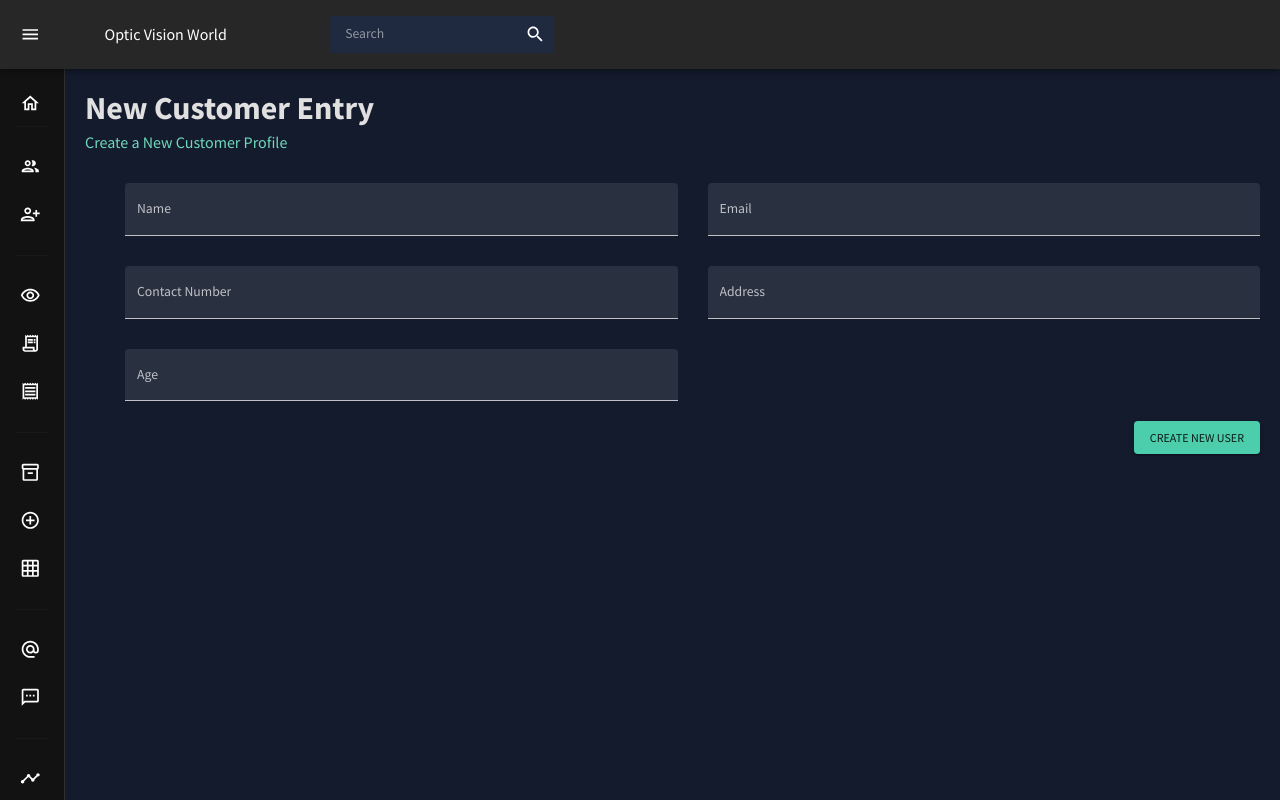
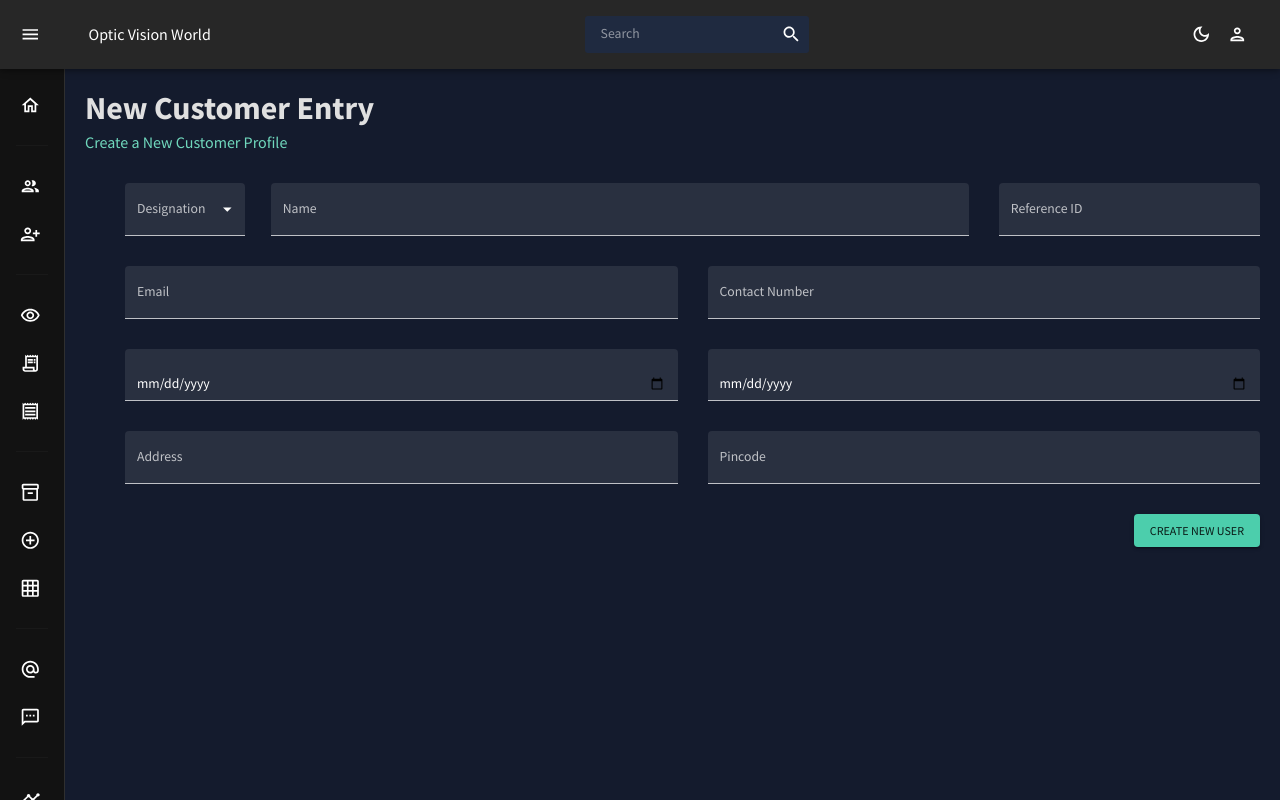
Before and after one commit to Tejas-117/Optic_vision_world_software, a React (Create React App) app in the folder client/: page /customers/add in a window 1280 px wide. Built offline with nearby package versions, Linux system fonts and the light colour scheme; no server answers.

Commit message:
update Customer/add & AlternateSidebar

```diff
--- a/client/src/App.js
+++ b/client/src/App.js
@@ -11,7 +11,7 @@ import Bill from './pages/billing/bill';
 import { ColorModeContext, useMode } from './theme';
 import { CssBaseline, ThemeProvider } from '@mui/material';
 import PrescriptionForm from './pages/AddPrescription';
-import AlternateSidebar from './pages/AlternateSidebar/AlternateSidebar';
+import AlternateSidebar from './pages/global/AlternateSidebar';
 import Contacts from './pages/Contacts';
 import Invoices from './pages/Invoices';
 import Addcustomer from './pages/AddCustomer/AddCustomer';
--- a/client/src/pages/AddCustomer/AddCustomer.jsx
+++ b/client/src/pages/AddCustomer/AddCustomer.jsx
@@ -1,8 +1,14 @@
-import { Box, Button, TextField } from "@mui/material";
-import { Formik } from "formik";
+import * as React from 'react';
+import { Box, Button, Card, TextField } from "@mui/material";
+import {Formik, Field} from "formik";
 import * as yup from "yup";
 import useMediaQuery from "@mui/material/useMediaQuery";
 import Header from "../../components/Header";
+import InputLabel from '@mui/material/InputLabel';
+import MenuItem from '@mui/material/MenuItem';
+import FormControl from '@mui/material/FormControl';
+import Select from '@mui/material/Select';
+
 
 
 const Addcustomer = () => {
@@ -12,9 +18,35 @@ const Addcustomer = () => {
     console.table(values);
   };
 
+  const [designation, setDesignation] = React.useState('');
+
+  const handleChange = (event) => {
+    setDesignation(event.target.value);
+  };
+
+
   return (
     <Box m="20px">
       <Header title="New Customer Entry" subtitle="Create a New Customer Profile" />
+
+      {/* <FormControl variant="standard" sx={{ m: 1, minWidth: 120 }}>
+        <InputLabel id="demo-simple-select-standard-label">Age</InputLabel>
+        <Select
+          labelId="demo-simple-select-standard-label"
+          id="demo-simple-select-standard"
+          value={designation}
+          onChange={handleChange}
+          label="Age"
+        >
+          <MenuItem value="">
+            <em>None</em>
+          </MenuItem>
+          <MenuItem value={10}>Ten</MenuItem>
+          <MenuItem value={20}>Twenty</MenuItem>
+          <MenuItem value={30}>Thirty</MenuItem>
+        </Select>
+      </FormControl> */}
+
 
       <Formik
         onSubmit={handleFormSubmit}
@@ -33,7 +65,7 @@ const Addcustomer = () => {
             <Box
               display="grid"
               gap="30px"
-              gridTemplateColumns="repeat(4, minmax(0, 1fr))"
+              gridTemplateColumns="repeat(8 , minmax(0, 1fr))"
               sx={{
                 "& > div": { gridColumn: isNonMobile ? undefined : "span " },
               }}
@@ -52,11 +84,53 @@ const Addcustomer = () => {
                 sx={{ gridColumn: "span 2" }}
               /> */}
 
+
+        <FormControl variant="filled" sx={{ minWidth: 120, gridColumn : "span 1" }}>
+                <InputLabel id="demo-simple-select-filled-label">Designation</InputLabel>
+                <Select
+                  labelId="demo-simple-select-filled-label"
+                  id="demo-simple-select-filled"
+                  value={designation}
+                  onChange={handleChange}
+                >
+                  <MenuItem value="">
+                    <em>None</em>
+                  </MenuItem>
+                  <MenuItem value={'Pastor'}>Pastor</MenuItem>
+                  <MenuItem value={'Ps.'}>Ps.</MenuItem>
+                  <MenuItem value={'Mr.'}>Mr.</MenuItem>
+                  <MenuItem value={'Mrs.'}>Mrs.</MenuItem>
+                  <MenuItem value={'Ms.'}>Ms.</MenuItem>
+                  <MenuItem value={'Mas.'}>Mas.</MenuItem>
+                  <MenuItem value={'Shri.'}>Shri.</MenuItem>
+                  <MenuItem value={'Smt.'}>Smt.</MenuItem>
+                  <MenuItem value={'Dr.'}>Dr.</MenuItem>
+                  <MenuItem value={'Baby'}>Baby.</MenuItem>
+                  <MenuItem value={'Bro.'}>Bro.</MenuItem>
+                  <MenuItem value={'Sis'}>Sis.</MenuItem>
+
+                </Select>
+              </FormControl>
+
               <TextField
                 fullWidth
                 variant="filled"
                 type="text"
                 label="Name"
+                onBlur={handleBlur}
+                onChange={handleChange}
+                value={values.name}
+                name="name"
+                error={!!touched.name && !!errors.name}
+                helperText={touched.name && errors.name}
+                sx={{ gridColumn: "span 5" }}
+              />
+
+              <TextField
+                fullWidth
+                variant="filled"
+                type="text"
+                label="Reference ID"
                 onBlur={handleBlur}
                 onChange={handleChange}
                 value={values.name}
@@ -89,7 +163,7 @@ const Addcustomer = () => {
                 name="email"
                 error={!!touched.email && !!errors.email}
                 helperText={touched.email && errors.email}
-                sx={{ gridColumn: "span 2" }}
+                sx={{ gridColumn: "span 4" }}
               />
               <TextField
                 fullWidth
@@ -102,8 +176,37 @@ const Addcustomer = () => {
                 name="contact"
                 error={!!touched.contact && !!errors.contact}
                 helperText={touched.contact && errors.contact}
-                sx={{ gridColumn: "span 2" }}
+                sx={{ gridColumn: "span 4" }}
               />
+
+              <TextField
+                fullWidth
+                variant="filled"
+                type="date"
+                label=""
+                onBlur={handleBlur}
+                onChange={handleChange}
+                value={values.address}
+                name="DOB"
+                error={!!touched.address && !!errors.address}
+                helperText={touched.address && errors.address}
+                sx={{ gridColumn: "span 4" }}
+              />
+
+              <TextField
+                fullWidth
+                variant="filled"
+                type="date"
+                label=""
+                onBlur={handleBlur}
+                onChange={handleChange}
+                value={values.address}
+                name="Date of Entry"
+                error={!!touched.address && !!errors.address}
+                helperText={touched.address && errors.address}
+                sx={{ gridColumn: "span 4" }}
+              />
+
               <TextField
                 fullWidth
                 variant="filled"
@@ -113,22 +216,25 @@ const Addcustomer = () => {
                 onChange={handleChange}
                 value={values.address}
                 name="address"
+                multiline
+                maxRows={4}
                 error={!!touched.address && !!errors.address}
                 helperText={touched.address && errors.address}
-                sx={{ gridColumn: "span 2" }}
+                sx={{ gridColumn: "span 4" }}
               />
+
               <TextField
                 fullWidth
                 variant="filled"
-                type="number"
-                label="Age"
+                type="text"
+                label="Pincode"
                 onBlur={handleBlur}
                 onChange={handleChange}
-                value={values.age}
-                name="age"
-                error={!!touched.age && !!errors.age}
-                helperText={touched.age && errors.age}
-                sx={{ gridColumn: "span 2" }}
+                value={values.name}
+                name="Pincode"
+                error={!!touched.name && !!errors.name}
+                helperText={touched.name && errors.name}
+                sx={{ gridColumn: "span 4" }}
               />
               {/* <TextField
                 fullWidth
@@ -144,7 +250,7 @@ const Addcustomer = () => {
                 sx={{ gridColumn: "span 2" }}
               /> */}
             </Box>
-            <Box display="flex" justifyContent="end" mt="20px">
+            <Box display="flex" justifyContent="end" mt="30px">
               <Button type="submit" color="secondary" variant="contained">
                 Create New User
               </Button>
@@ -180,6 +286,7 @@ const initialValues = {
     contact: "",
     address: "",
     age:"",
+    DOB:"",
     // category:""
   };
 
--- a/client/src/pages/AlternateSidebar/AlternateSidebar.jsx
+++ b/client/src/pages/global/AlternateSidebar.jsx
@@ -33,6 +33,11 @@ import PersonAddAltIcon from '@mui/icons-material/PersonAddAlt';
 import CssBaseline from '@mui/material/CssBaseline';
 import ChevronRightIcon from '@mui/icons-material/ChevronRight';
 import SearchIcon  from '@mui/icons-material/Search';
+import LightModeOutlinedIcon  from '@mui/icons-material/LightModeOutlined';
+import DarkModeOutlinedIcon  from '@mui/icons-material/DarkModeOutlined';
+import NotificationsOutlinedIcon  from '@mui/icons-material/NotificationsOutlined';
+import SettingsOutlinedIcon  from '@mui/icons-material/SettingsOutlined';
+import PersonOutlinedIcon  from '@mui/icons-material/PersonOutlined';
 import { Link } from "react-router-dom";
 
 
@@ -159,7 +164,13 @@ export default function MiniDrawer() {
     }} >
       <CssBaseline />
       <AppBar position="fixed" open={open}>
-        <Toolbar>
+        <Box display="flex" justifyContent= "space-between" sx={{
+          px : 3,
+          py : 2
+        }}>
+
+          <Box display="flex">
+
           <IconButton
             color="inherit"
             aria-label="open drawer"
@@ -172,11 +183,17 @@ export default function MiniDrawer() {
           >
             <MenuIcon />
           </IconButton>
-          <Box display="grid" p = {2}
-          gridTemplateColumns="repeat(2,minmax(0,1fr))">
-            <Typography variant="h5" display="flex" alignItems="center" noWrap component="div">
+
+
+        <Typography variant="h5" display="flex" alignItems="center" noWrap component="div">
               Optic Vision World
             </Typography>
+
+
+          </Box>
+
+
+
 
             <Box display="flex"
                 backgroundColor = {colors.primary[400]}
@@ -187,12 +204,23 @@ export default function MiniDrawer() {
                 </IconButton>
             </Box>
 
-          </Box>
+            <Box display= "flex">
+              <IconButton onClick={colorMode.toggleColorMode}>
+                {theme.palette.mode === "dark" ?  (<DarkModeOutlinedIcon />) : (<LightModeOutlinedIcon />)}
+              </IconButton>
+              {/* <IconButton>
+                <NotificationsOutlinedIcon />
+              </IconButton>
+              <IconButton>
+                <SettingsOutlinedIcon />
+              </IconButton> */}
+              <IconButton>
+                <PersonOutlinedIcon />
+              </IconButton>
+            </Box>
 
+        </Box>
 
-                {/* SEARCHBAR */}
-
-        </Toolbar>
       </AppBar>
 
             {/* Side drawer*/}
@@ -206,7 +234,10 @@ export default function MiniDrawer() {
         <Divider />
 
 
-        <List>
+        <List
+        sx={{
+          my: open ? 1 : 2,
+        }}>
             <Link to=""
                 style={{
                 color: 'inherit',
@@ -219,7 +250,7 @@ export default function MiniDrawer() {
                       minHeight: 48,
                       // justifyContent: open ? 'initial' : 'center',
                       px: 2.5,
-                      pt: 3,
+                      // pt: 3,
                     }}>
 
                               {/* <Typography variant='h6'
```
